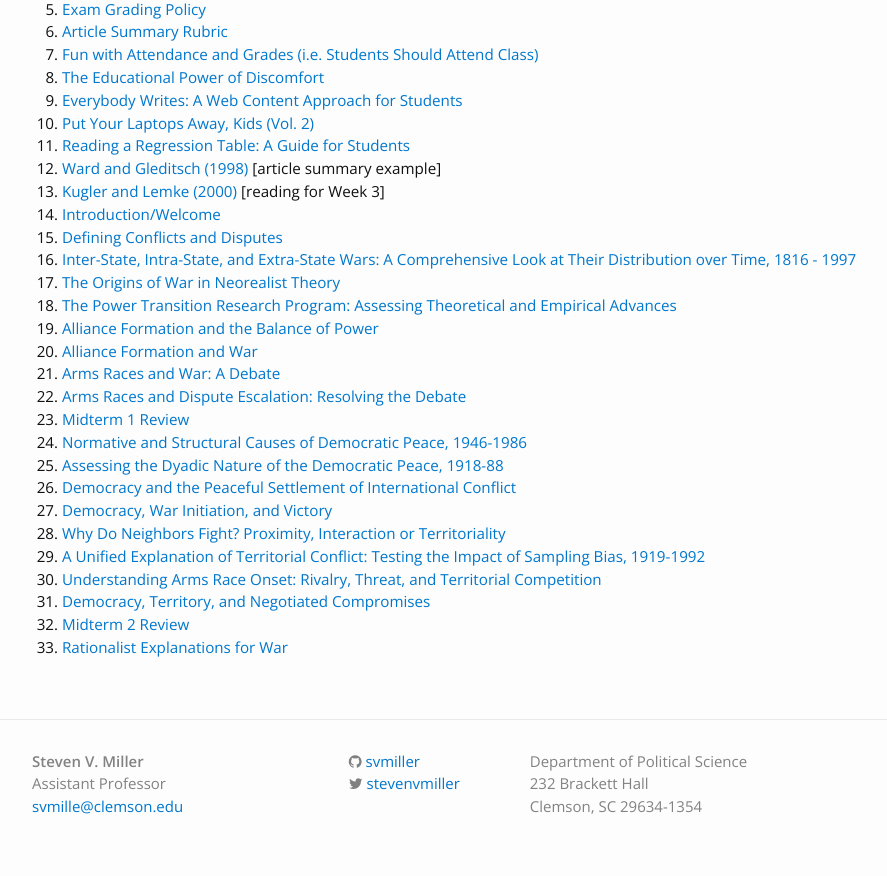
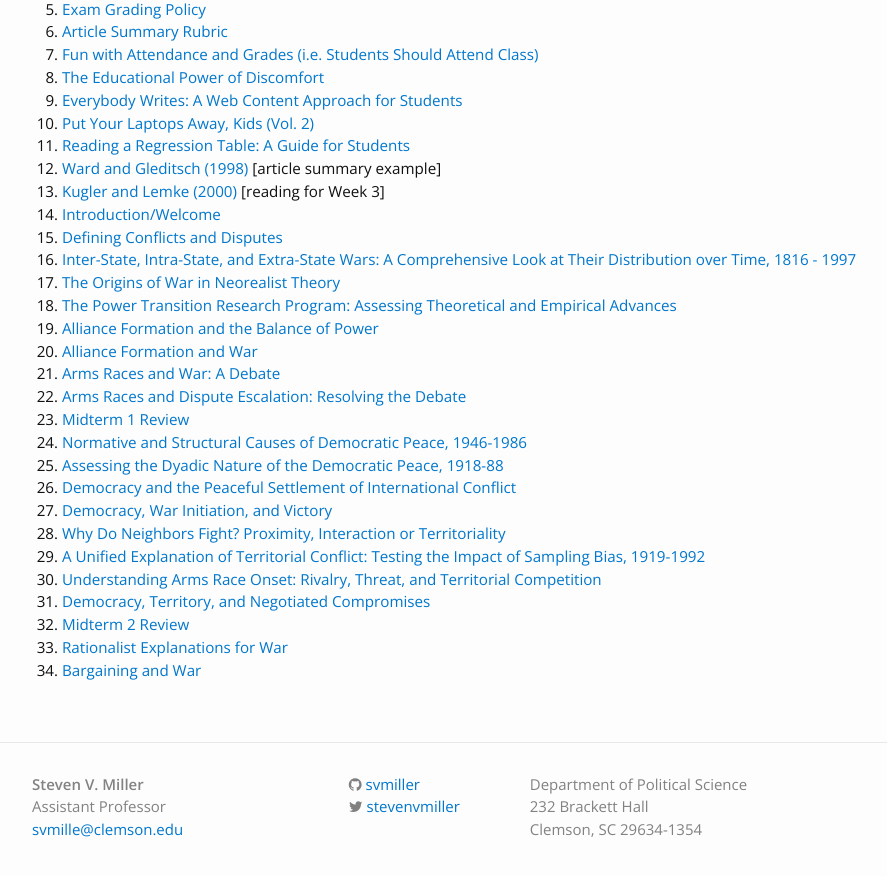
Before and after one commit to svmiller/svmiller.github.io, a Jekyll site: the page built from teaching/posc-3610.md, in a window 1280 px wide and 900 px high, scrolled down 920 px. Shown: the top 876 px of the window, without its empty margins (163-1050 px from the left). Built offline with Jekyll 4.4.1, drawn with Linux system fonts in a browser that asks for light colours; nearby versions of some CDN libraries; some web fonts are replaced.

Commit message:
add lecture 04.13.2017

```diff
--- a/teaching/posc-3610.md
+++ b/teaching/posc-3610.md
@@ -43,3 +43,4 @@ The onset, expansion and consequences of inter-state conflict lie at the heart o
 31. [Democracy, Territory, and Negotiated Compromises](https://www.dropbox.com/s/ntnfc66nh9h3r0h/posc3610-lecture-millergibler2011dtnc.pdf?dl=0)
 32. [Midterm 2 Review](https://www.dropbox.com/s/3gaqhc2nlwz3yu9/posc3610-midterm2-review.pdf?dl=0)
 33. [Rationalist Explanations for War](https://www.dropbox.com/s/gwyj8f0zg7ijng0/posc3610-lecture-fearon1995rew.pdf?dl=0)
+34. [Bargaining and War](https://www.dropbox.com/s/ck4jnga76pyazr4/posc3610-lecture-wagner2000bw.pdf?dl=0)
```
Also changed, not shown: teaching/posc-3410.md (+1 -0 lines).
